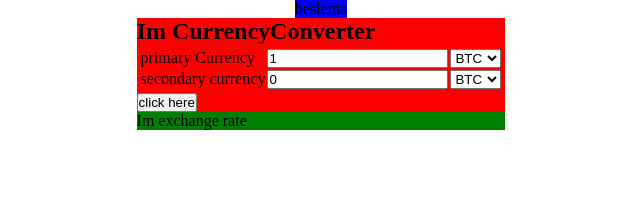
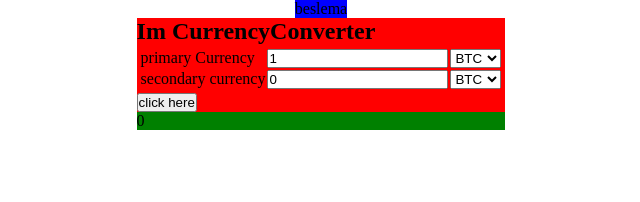
Before and after one commit to meleklassoued/crypto-dashboard, a React (Create React App) app: page / in a window 1280 px wide. Shown: the top 202 px of the page, without its empty margins (319-959 px from the left). Built offline with nearby package versions, Linux system fonts and the light colour scheme.

Commit message:
add exchangeRate in the props of ExchangeRate

```diff
--- a/src/components/CurrencyConverter.js
+++ b/src/components/CurrencyConverter.js
@@ -100,7 +100,7 @@ function CurrencyConverter() {
           click here
         </button>
       </div>
-      <ExchangeRate />
+      <ExchangeRate ExchangeRate={exchangeRate} />
     </div>
   );
 }
--- a/src/components/ExchangeRate.js
+++ b/src/components/ExchangeRate.js
@@ -1,11 +1,7 @@
-import React from 'react'
+import React from "react";
 
-function ExchangeRate() {
-    return (
-        <div className='exchange-rate'>
-            Im exchange rate
-        </div>
-    )
+function ExchangeRate({ ExchangeRate }) {
+  return <div className='exchange-rate'>{ExchangeRate}</div>;
 }
 
-export default ExchangeRate
+export default ExchangeRate;
```
